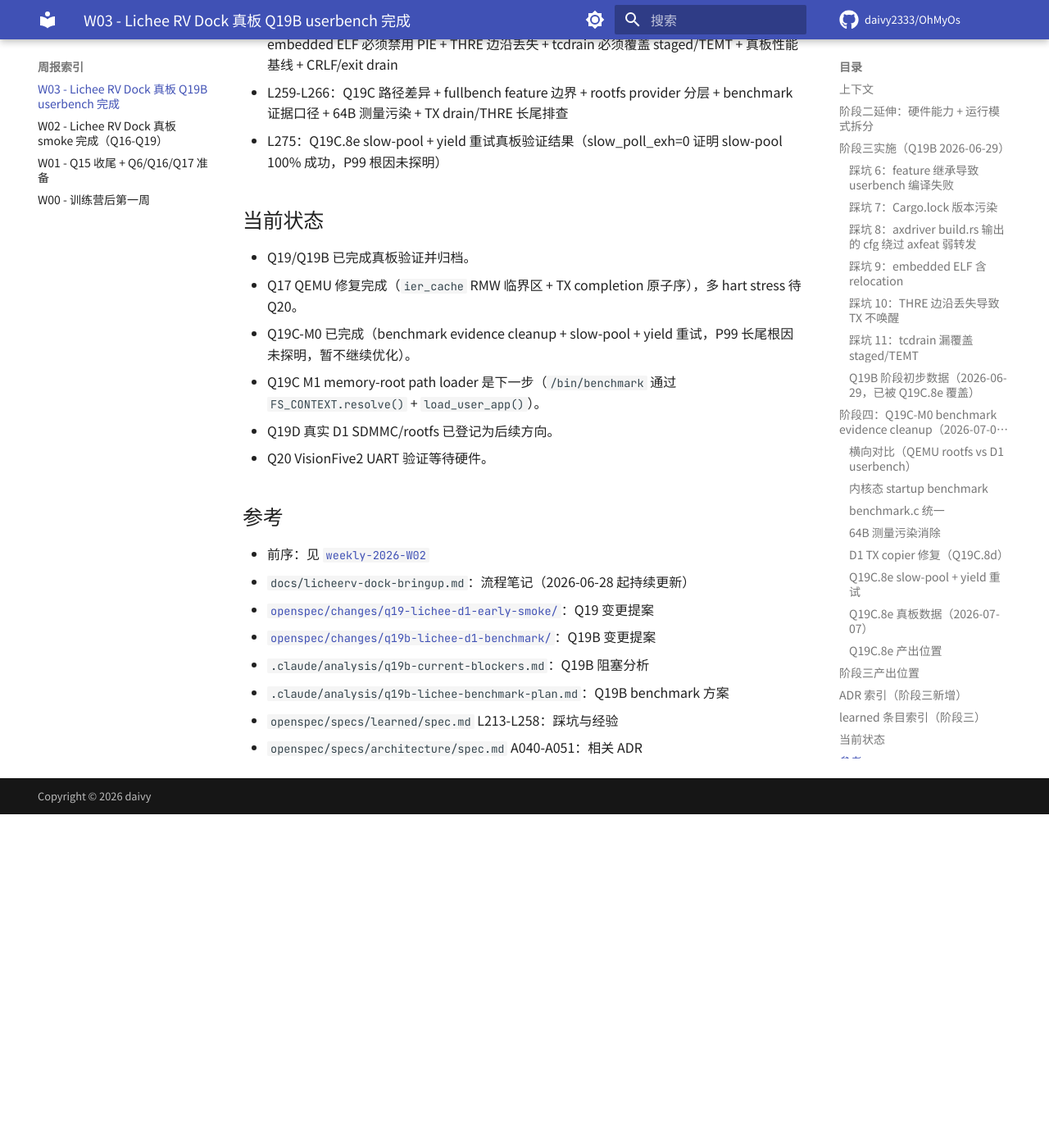
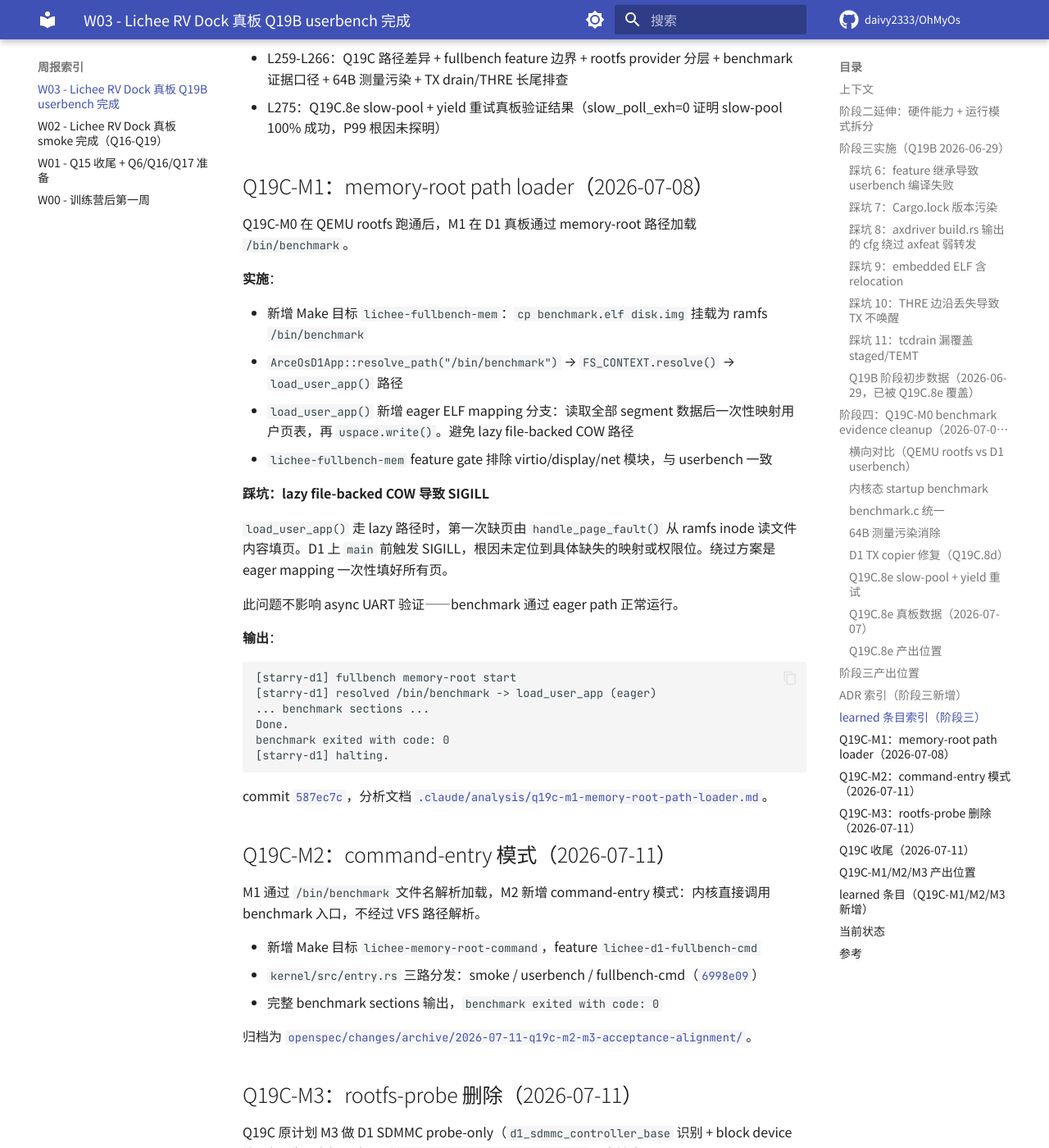
Before and after one commit to daivy2333/OhMyOs, an MkDocs documentation site: the page built from docs/weeks/weekly-2026-W03.md, in a window 1280 px wide and 1400 px high, scrolled down 10276 px. Shown: the whole window at 82% size. Built offline with MkDocs 1.6.1 and Material for MkDocs 9.7.7, drawn with Linux system fonts in a browser that asks for light colours; comment, search, counter and statistics services are not loaded; before the commit the page ends 11269 px from its top, so only the background shows below that; some of the changed text lies outside the part shown.

Commit message:
repo(W03 update)

````diff
--- a/docs/weeks/weekly-2026-W03.md
+++ b/docs/weeks/weekly-2026-W03.md
@@ -1,20 +1,20 @@
-# W03 - Q19B userbench 完成 + Q19C-M0 benchmark evidence cleanup
+# W03 - Q19B userbench → Q19C 全链路收尾
 
-**周期**：2026-07-05 ~ 2026-07-13
+**周期**：2026-07-05 ~ 2026-07-11
 
 > 分支：`uart-16550-lichee`（领先 origin 10 commits）
 >
-> 提交数：11 个（5 个 DW APB UART / axfs-ng / loader + 4 个 repo + 2 个 docs）
+> 提交数：20 个
 >
-> 代码定位：所有 `path:L{N}` 引用均指向 `uart-16550-lichee` 分支当前 HEAD `217fdd7`；commit 链接用短 SHA 7 位
+> 代码定位：commit 链接用短 SHA 7 位；M0 段指向 HEAD `217fdd7`，M1/M2/M3 段指向 HEAD `6998e09`
 
 ## 上下文
 
-阶段一+二（Q16-Q19 smoke）已在真板输出 `[starry-d1] smoke complete, halting.`。本文记录：阶段二剩余方案延伸、阶段三（Q19B）完整交付、阶段四（Q19C-M0）benchmark evidence cleanup。
+阶段一+二（Q16-Q19 smoke）已在真板输出 `[starry-d1] smoke complete, halting.`。本文记录：阶段三（Q19B）benchmark 交付、阶段四（Q19C-M0）evidence cleanup、Q19C-M1 memory-root path loader、M2 command-entry、M3 收尾与 closeout。
 
 阶段三目标：在真板跑通 embedded `benchmark.elf`，验证 `/dev/console`、TTY、syscall、`tcdrain`、FIONBIO 全链路。
 
-阶段四目标：统一 QEMU/D1 benchmark manifest，消除测量污染。诊断 D1 TX zero-send/P99 长尾，实施 slow-pool + yield 重试 fallback。
+阶段四目标：统一 QEMU/D1 benchmark manifest，消除测量污染，通过 memory-root 路径完成 D1 真板全链路 benchmark 验证，正式结束 D1 async UART 测试。
 
 详见 [`weekly-2026-W02`](weekly-2026-W02.md) 的 Q19 smoke 收尾状态。
 
@@ -318,22 +318,100 @@ D1 真板最终性能（Q19C.8e 后）：
 - L259-L266：Q19C 路径差异 + fullbench feature 边界 + rootfs provider 分层 + benchmark 证据口径 + 64B 测量污染 + TX drain/THRE 长尾排查
 - L275：Q19C.8e slow-pool + yield 重试真板验证结果（slow_poll_exh=0 证明 slow-pool 100% 成功，P99 根因未探明）
 
+## Q19C-M1：memory-root path loader（2026-07-08）
+
+Q19C-M0 在 QEMU rootfs 跑通后，M1 在 D1 真板通过 memory-root 路径加载 `/bin/benchmark`。
+
+**实施**：
+
+- 新增 Make 目标 `lichee-fullbench-mem`：`cp benchmark.elf disk.img` 挂载为 ramfs `/bin/benchmark`
+- `ArceOsD1App::resolve_path("/bin/benchmark")` → `FS_CONTEXT.resolve()` → `load_user_app()` 路径
+- `load_user_app()` 新增 eager ELF mapping 分支：读取全部 segment 数据后一次性映射用户页表，再 `uspace.write()`。避免 lazy file-backed COW 路径
+- `lichee-fullbench-mem` feature gate 排除 virtio/display/net 模块，与 userbench 一致
+
+**踩坑：lazy file-backed COW 导致 SIGILL**
+
+`load_user_app()` 走 lazy 路径时，第一次缺页由 `handle_page_fault()` 从 ramfs inode 读文件内容填页。D1 上 `main` 前触发 SIGILL，根因未定位到具体缺失的映射或权限位。绕过方案是 eager mapping 一次性填好所有页。
+
+此问题不影响 async UART 验证——benchmark 通过 eager path 正常运行。
+
+**输出**：
+
+```
+[starry-d1] fullbench memory-root start
+[starry-d1] resolved /bin/benchmark -> load_user_app (eager)
+... benchmark sections ...
+Done.
+benchmark exited with code: 0
+[starry-d1] halting.
+```
+
+commit [`587ec7c`](https://github.com/daivy2333/StarryOS/commit/587ec7c)，分析文档 [`.claude/analysis/q19c-m1-memory-root-path-loader.md`](https://github.com/daivy2333/StarryOS/blob/6998e09/.claude/analysis/q19c-m1-memory-root-path-loader.md)。
+
+## Q19C-M2：command-entry 模式（2026-07-11）
+
+M1 通过 `/bin/benchmark` 文件名解析加载，M2 新增 command-entry 模式：内核直接调用 benchmark 入口，不经过 VFS 路径解析。
+
+- 新增 Make 目标 `lichee-memory-root-command`，feature `lichee-d1-fullbench-cmd`
+- `kernel/src/entry.rs` 三路分发：smoke / userbench / fullbench-cmd（[`6998e09`](https://github.com/daivy2333/StarryOS/commit/6998e09)）
+- 完整 benchmark sections 输出，`benchmark exited with code: 0`
+
+归档为 [`openspec/changes/archive/2026-07-11-q19c-m2-m3-acceptance-alignment/`](https://github.com/daivy2333/StarryOS/tree/6998e09/openspec/changes/archive/2026-07-11-q19c-m2-m3-acceptance-alignment)。
+
+## Q19C-M3：rootfs-probe 删除（2026-07-11）
+
+Q19C 原计划 M3 做 D1 SDMMC probe-only（`d1_sdmmc_controller_base` 识别 + block device 注册探测），真板日志只到 `d1_sdmmc_controller_base=TBD`，未输出 probe table。
+
+方向更新后 M3 不再作为 UART gate：
+
+- 删除 `lichee-d1-rootfs-probe` feature（`kernel/Cargo.toml`）
+- 删除对应 Makefile target 与 `kernel/src/entry.rs` 分支
+- 删除 `kernel/src/lib.rs` 中 cfg 例外
+- 旧方案归档到 [`openspec/changes/archive/2026-07-11-q19c-m3-polling-console-isolation/`](https://github.com/daivy2333/StarryOS/tree/6998e09/openspec/changes/archive/2026-07-11-q19c-m3-polling-console-isolation)（未合入主 spec）
+
+## Q19C 收尾（2026-07-11）
+
+D1 真板异步 UART 测试正式结束。收尾动作：
+
+- `q19c-m2-m3-acceptance-alignment`、`q19c-lichee-full-starryos-benchmark`、`q19c-async-uart-closeout` 三个 change 归档
+- 证据表（M1 eager path、M2 command-entry）补入 `openspec/specs/lichee-d1-fullbench/spec.md`
+- Q19D SDMMC/rootfs 取消当前规划。若以后需要真实 storage/rootfs bring-up，重新 propose
+
+归档入口：`openspec/changes/archive/2026-07-11-ARC-202607111510/proposal.md`。
+
+## Q19C-M1/M2/M3 产出位置
+
+| 路径 | 用途 | 关键 commit |
+|------|------|-------------|
+| `kernel/src/entry.rs` | M1 path loader + M2 command-entry 分发 | [`6998e09`](https://github.com/daivy2333/StarryOS/commit/6998e09) |
+| `kernel/src/mm/loader.rs` | eager ELF mapping 分支 | [`587ec7c`](https://github.com/daivy2333/StarryOS/commit/587ec7c) |
+| `kernel/Cargo.toml` | `lichee-d1-fullbench-mem` / `lichee-d1-fullbench-cmd` feature | [`6998e09`](https://github.com/daivy2333/StarryOS/commit/6998e09) |
+| `Makefile` | `lichee-fullbench-mem` / `lichee-memory-root-command` target | [`6998e09`](https://github.com/daivy2333/StarryOS/commit/6998e09) |
+| `openspec/specs/lichee-d1-fullbench/spec.md` | M1/M2 证据表 | [`6998e09`](https://github.com/daivy2333/StarryOS/commit/6998e09) |
+
+## learned 条目（Q19C-M1/M2/M3 新增）
+
+- L277：lazy file-backed COW → SIGILL on D1，eager ELF mapping 绕过（[`587ec7c`](https://github.com/daivy2333/StarryOS/commit/587ec7c)）
+- L278-L280：M1 memory-root path loader 完成（resolve + load_user_app eager）、M2 command-entry 完成（benchmark exit 0）、M3 rootfs-probe 删除（未合入主 spec）
+
 ## 当前状态
 
-- Q19/Q19B 已完成真板验证并归档。
-- Q17 QEMU 修复完成（`ier_cache` RMW 临界区 + TX completion 原子序），多 hart stress 待 Q20。
-- Q19C-M0 已完成（benchmark evidence cleanup + slow-pool + yield 重试，P99 长尾根因未探明，暂不继续优化）。
-- Q19C M1 memory-root path loader 是下一步（`/bin/benchmark` 通过 `FS_CONTEXT.resolve()` + `load_user_app()`）。
-- Q19D 真实 D1 SDMMC/rootfs 已登记为后续方向。
+- Q19/Q19B/Q19C 已全部完成并归档。D1 真板异步 UART 测试正式结束。
+- 活跃 OpenSpec change 仅剩 `q17-smp-memory-ordering`（18/19 tasks）。
+- Q17 QEMU 修复完成，多 hart stress 待 Q20 VisionFive2 验证。
+- Q19D SDMMC/rootfs 取消当前规划。
 - Q20 VisionFive2 UART 验证等待硬件。
 
 ## 参考
 
 - 前序：见 [`weekly-2026-W02`](weekly-2026-W02.md)
 - `docs/licheerv-dock-bringup.md`：流程笔记（2026-06-28 起持续更新）
-- [`openspec/changes/q19-lichee-d1-early-smoke/`](https://github.com/daivy2333/StarryOS/tree/217fdd7/openspec/changes/q19-lichee-d1-early-smoke)：Q19 变更提案
-- [`openspec/changes/q19b-lichee-d1-benchmark/`](https://github.com/daivy2333/StarryOS/tree/217fdd7/openspec/changes/q19b-lichee-d1-benchmark)：Q19B 变更提案
-- `.claude/analysis/q19b-current-blockers.md`：Q19B 阻塞分析
-- `.claude/analysis/q19b-lichee-benchmark-plan.md`：Q19B benchmark 方案
-- `openspec/specs/learned/spec.md` L213-L258：踩坑与经验
-- `openspec/specs/architecture/spec.md` A040-A051：相关 ADR
+- Q19 归档：[`openspec/changes/archive/2026-07-02-q19-lichee-d1-early-smoke/`](https://github.com/daivy2333/StarryOS/tree/6998e09/openspec/changes/archive/2026-07-02-q19-lichee-d1-early-smoke)
+- Q19B 归档：[`openspec/changes/archive/2026-07-02-q19b-lichee-d1-benchmark/`](https://github.com/daivy2333/StarryOS/tree/6998e09/openspec/changes/archive/2026-07-02-q19b-lichee-d1-benchmark)
+- Q19C 收尾归档：[`openspec/changes/archive/2026-07-11-ARC-202607111510/`](https://github.com/daivy2333/StarryOS/tree/6998e09/openspec/changes/archive/2026-07-11-ARC-202607111510)
+- Q19C closeout：[`openspec/changes/archive/2026-07-11-q19c-async-uart-closeout/`](https://github.com/daivy2333/StarryOS/tree/6998e09/openspec/changes/archive/2026-07-11-q19c-async-uart-closeout)
+- Q19C M2/M3 对齐：[`openspec/changes/archive/2026-07-11-q19c-m2-m3-acceptance-alignment/`](https://github.com/daivy2333/StarryOS/tree/6998e09/openspec/changes/archive/2026-07-11-q19c-m2-m3-acceptance-alignment)
+- Q19C-M1 分析：[`.claude/analysis/q19c-m1-memory-root-path-loader.md`](https://github.com/daivy2333/StarryOS/blob/6998e09/.claude/analysis/q19c-m1-memory-root-path-loader.md)
+- Q19C-M2 分析：[`.claude/analysis/q19c-m2-m3-shell-sdmmc-probe.md`](https://github.com/daivy2333/StarryOS/blob/6998e09/.claude/analysis/q19c-m2-m3-shell-sdmmc-probe.md)
+- `openspec/specs/learned/spec.md` L213-L280：踩坑与经验
+- `openspec/specs/architecture/spec.md` A040-A052：相关 ADR
````
